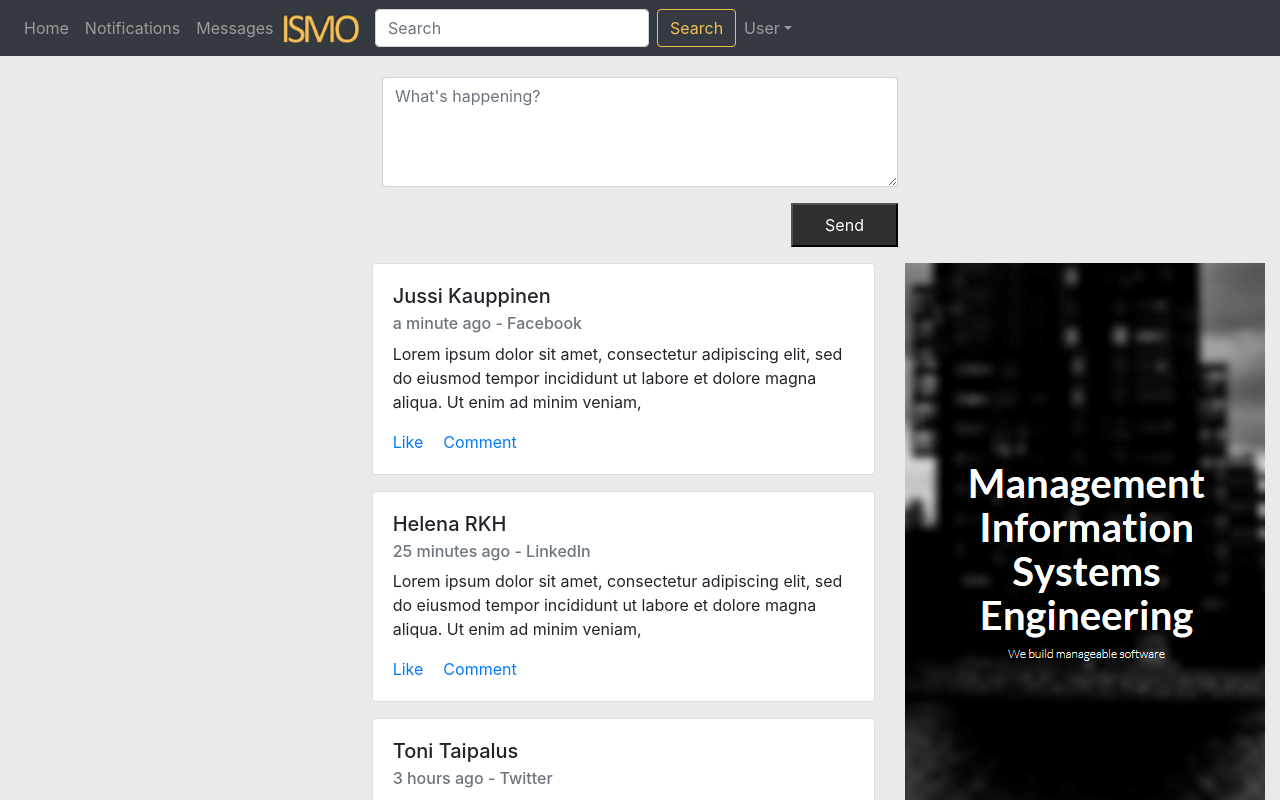
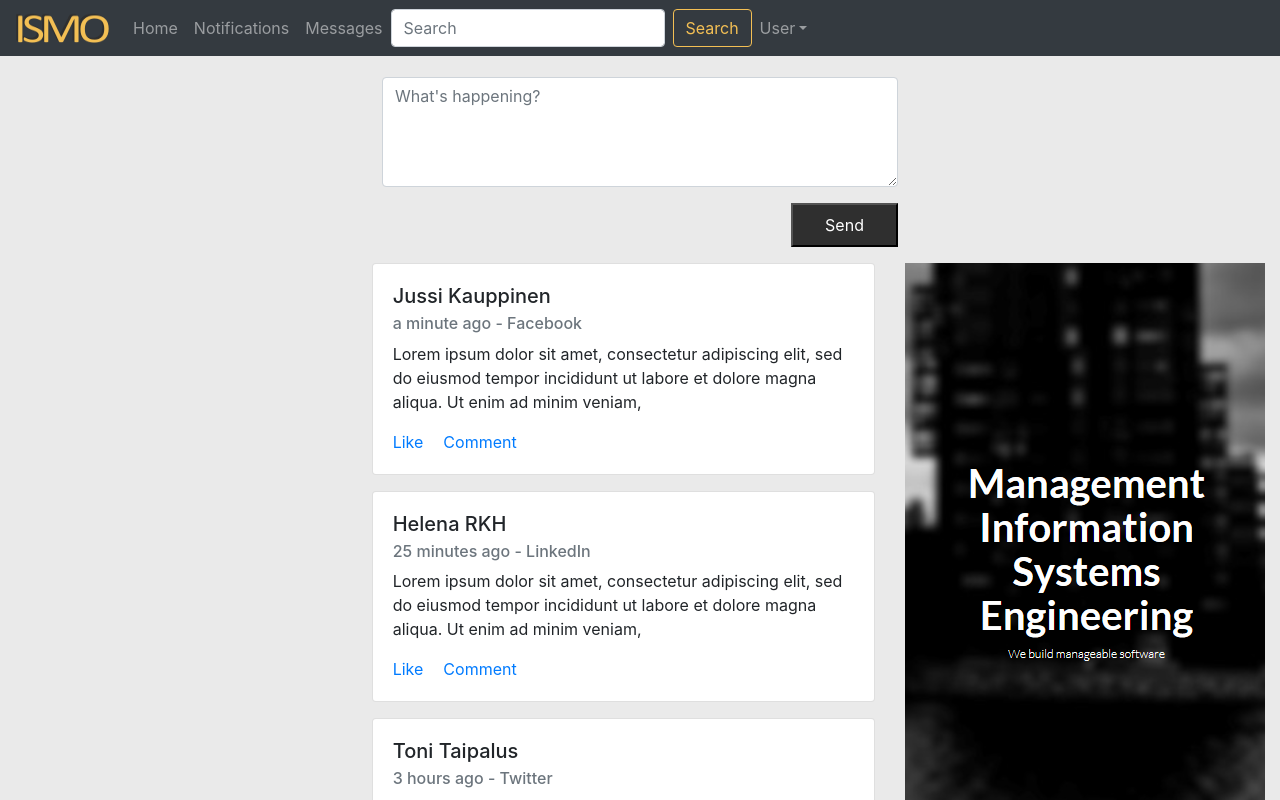
Before and after one commit to jualkaup/TJTA330, a React (Vite) app in the folder Frontend/: page / in a window 1280 px wide. Shown: the top 800 px of the page. Built offline with nearby package versions, Linux system fonts and the light colour scheme.

Commit message:
Add styling

```diff
--- a/Frontend/src/components/IsmoNavbar.tsx
+++ b/Frontend/src/components/IsmoNavbar.tsx
@@ -5,7 +5,9 @@ import {
   Nav,
   Form,
   FormControl,
-  Button
+  Button,
+  Row,
+  Col
 } from "react-bootstrap";
 
 const logo = require("../assets/logo3.png");
@@ -17,23 +19,28 @@ interface IsmoNavbarState { }
 class IsmoNavbar extends React.Component<IsmoNavbarProps, IsmoNavbarState> {
   render() {
     return (
-      <Navbar fixed="top" bg="dark" variant="dark" expand="lg">
+      <div>
+        <Row>
+          <Col sm>
+          </Col>
+          <Col sm={5}>
+            <Navbar id="nav" fixed="top" bg="dark" variant="dark" expand="lg">
               <Navbar.Toggle aria-controls="basic-navbar-nav" />
               <Navbar.Collapse id="basic-navbar-nav">
                 <Nav>
-            <Nav.Link  href="#home">Home</Nav.Link>
-            <Nav.Link href="#notifications">Notifications</Nav.Link>
-            <Nav.Link href="#messages">Messages</Nav.Link>
                 <Navbar.Brand>
                     <img
                       alt="ismo"
                       src={logo}
-                width="100%"
+                      width="93"
                       height="30"
                       className="d-inline-block align-top"
-                onClick={() => {window.scrollTo(0,0)}}
+                      onClick={() => { window.scrollTo(0, 0) }}
                     />
                   </Navbar.Brand>
+                  <Nav.Link href="#home">Home</Nav.Link>
+                  <Nav.Link href="#notifications">Notifications</Nav.Link>
+                  <Nav.Link href="#messages">Messages</Nav.Link>
                   <Form inline>
                     <FormControl type="text" placeholder="Search" className="mr-sm-2" />
                     <Button id="navbarSeachButton" variant="outline-success">Search</Button>
@@ -48,6 +55,12 @@ class IsmoNavbar extends React.Component<IsmoNavbarProps, IsmoNavbarState> {
                 </Nav>
               </Navbar.Collapse>
             </Navbar>
+          </Col>
+          <Col sm >
+
+          </Col>
+        </Row>
+      </div>
     );
   }
 }
--- a/Frontend/src/containers/Feed.tsx
+++ b/Frontend/src/containers/Feed.tsx
@@ -101,7 +101,7 @@ class Feed extends React.Component<FeedProps, FeedState> {
             { DummyMessages.map(msg => <FeedItem message={msg}/>) }
           </Col>
           <Col sm >
-            <img src={ad} alt="MISE"></img>
+            <img id="ad" src={ad} alt="MISE"></img>
           </Col>
         </Row>
       </div>
--- a/Frontend/src/index.css
+++ b/Frontend/src/index.css
@@ -67,3 +67,10 @@ html, body {
 #basic-nav-dropdown {
     float: right;
 }
+
+
+@media only screen and (max-width: 768px) {
+    #ad {
+        display: none;
+    }
+  }
```
Lines whose indentation alone changed are shown as unchanged.
